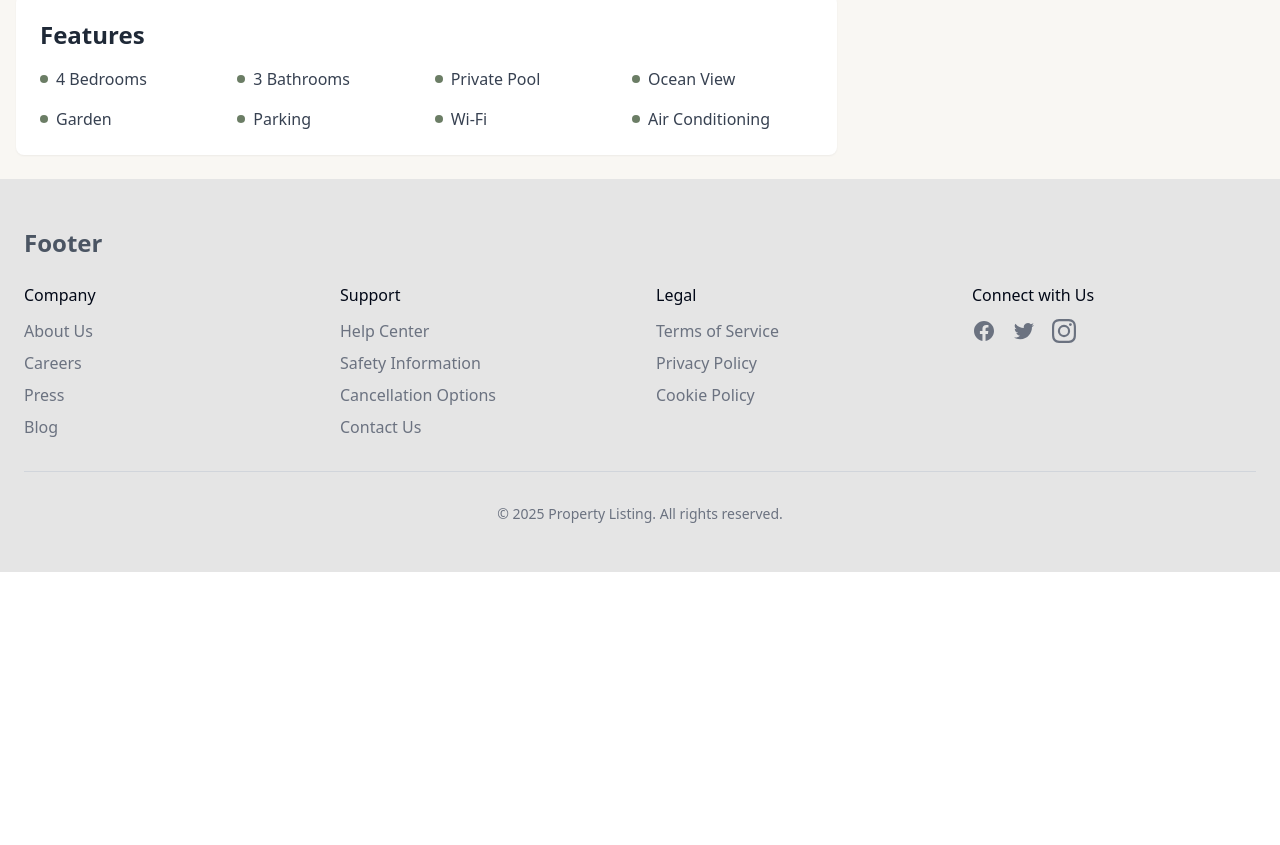
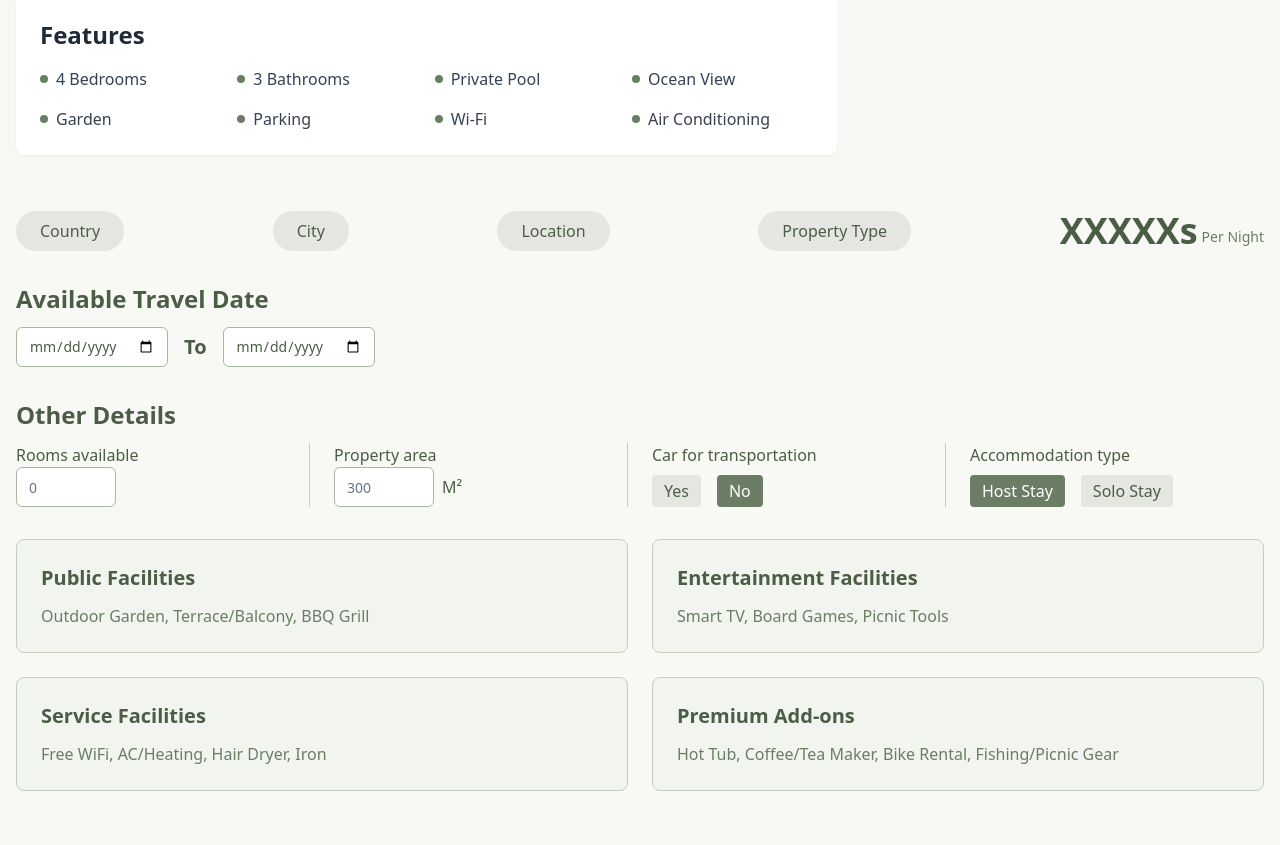
Before and after one commit to alikareemo-de/single-page-photo-dream, a React (Vite) app: page /property/1 in a window 1280 px wide. Shown: the part 895-1740 px from the top of the page. Before the commit the page ends 1467 px from the top, so only its background shows below. Built offline with nearby package versions, Linux system fonts and the light colour scheme.

Commit message:
Refactor: Move filter section to details page
Move the filter section from the index page to the property details page.

```diff
--- a/src/pages/Index.tsx
+++ b/src/pages/Index.tsx
@@ -2,7 +2,6 @@
 import React from 'react';
 import Navigation from '@/components/Navigation';
 import Banner from '@/components/Banner';
-import SearchFilters from '@/components/SearchFilters';
 import CitiesSection from '@/components/CitiesSection';
 import OffersSection from '@/components/OffersSection';
 import Footer from '@/components/Footer';
@@ -13,7 +12,6 @@ const Index: React.FC = () => {
       <Navigation />
       <div className="flex-grow">
         <Banner />
-        <SearchFilters />
         <CitiesSection />
         <OffersSection />
       </div>
--- a/src/pages/PropertyDetails.tsx
+++ b/src/pages/PropertyDetails.tsx
@@ -4,6 +4,7 @@ import { useParams, useNavigate } from 'react-router-dom';
 import { Button } from "@/components/ui/button";
 import Navigation from '@/components/Navigation';
 import Footer from '@/components/Footer';
+import SearchFilters from '@/components/SearchFilters';
 import { ArrowLeft, Heart, MapPin } from "lucide-react";
 
 interface PropertyDetailData {
@@ -218,6 +219,8 @@ const PropertyDetails: React.FC = () => {
         </div>
       </div>
 
+      <SearchFilters />
+
       <Footer />
     </div>
   );
```
